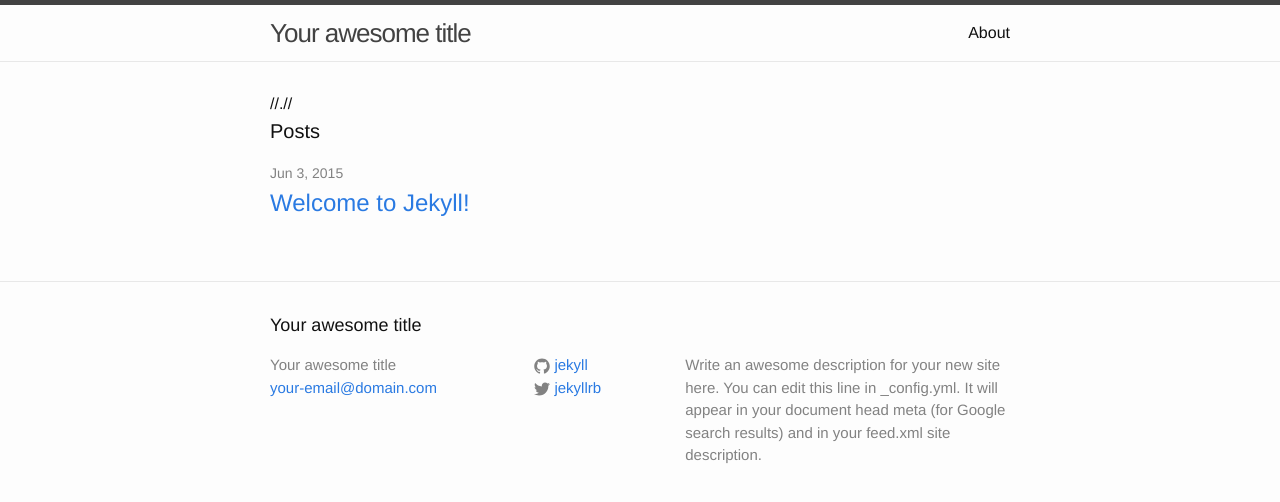
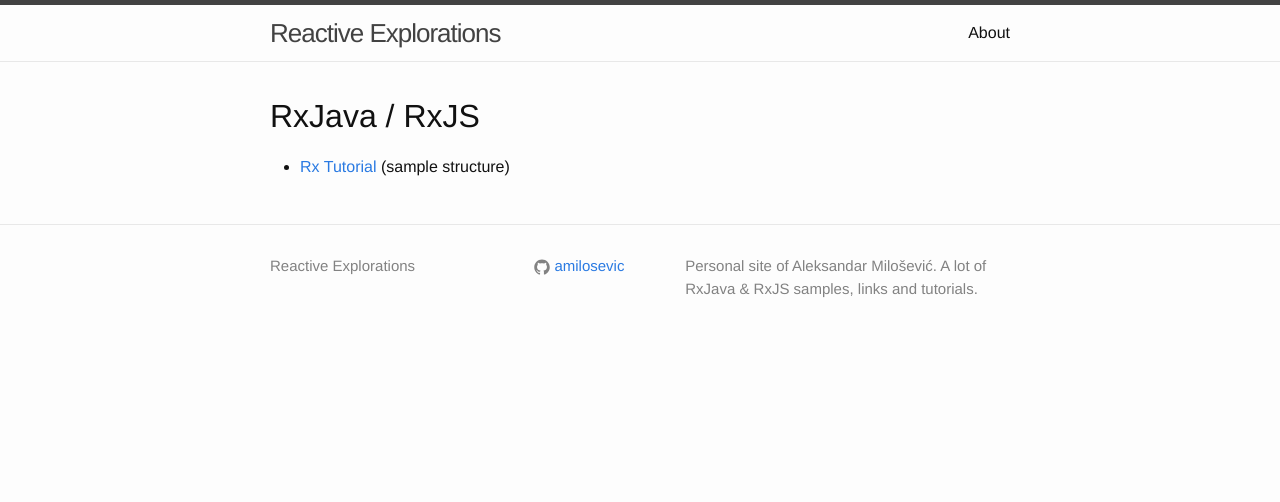
Before and after one commit to amilosevic/amilosevic.github.io, a Jekyll site: the page built from index.html, in a window 1280 px wide. Shown: the top 502 px of the page. Built offline with Jekyll 4.4.1, drawn with Linux system fonts in a browser that asks for light colours.

Commit message:
struktura tutorijala kroz kolekcije sređena prva strana

```diff
--- a/_config.yml
+++ b/_config.yml
@@ -1,14 +1,11 @@
 # Site settings
-title: Your awesome title
-email: your-email@domain.com
+title: Reactive Explorations
+#email: your-email@domain.com
 description: > # this means to ignore newlines until "baseurl:"
-  Write an awesome description for your new site here. You can edit this
-  line in _config.yml. It will appear in your document head meta (for
-  Google search results) and in your feed.xml site description.
+  Personal site of Aleksandar Milošević. A lot of RxJava & RxJS samples, links and tutorials.
 baseurl: "" # the subpath of your site, e.g. /blog/
 url: "http://amilosevic.github.com" # the base hostname & protocol for your site
-twitter_username: jekyllrb
-github_username:  jekyll
+github_username:  amilosevic
 
 gems:
   - jekyll-gist
@@ -17,5 +14,5 @@ gems:
 markdown: kramdown
 
 collections:
- rx_tutorial:
+ tutorial:
   output: true
--- a/_includes/footer.html
+++ b/_includes/footer.html
@@ -2,7 +2,7 @@
 
   <div class="wrapper">
 
-    <h2 class="footer-heading">{{ site.title }}</h2>
+    <!-- h2 class="footer-heading">{{ site.title }}</h2-->
 
     <div class="footer-col-wrapper">
       <div class="footer-col  footer-col-1">
--- a/index.html
+++ b/index.html
@@ -4,22 +4,10 @@ layout: default
 {% include base.html %}
 <div class="home">
 
- //{{ base }}//
+ <h1>RxJava / RxJS</h1>
 
-  <h1 class="page-heading">Posts</h1>
-
-  <ul class="post-list">
-    {% for post in site.posts %}
-      <li>
-        <span class="post-meta">{{ post.date | date: "%b %-d, %Y" }}</span>
-
-        <h2>
-          <a class="post-link" href="{{ base }}{{ post.url }}">{{ post.title }}</a>
-        </h2>
-      </li>
-    {% endfor %}
-  </ul>
-
-  <!-- p class="rss-subscribe">subscribe <a href="{{ "/feed.xml" | prepend: site.baseurl }}">via RSS</a></p-->
+ <ul>
+   <li> <a href="{{base}}/tutorial/rx/index.html"> Rx Tutorial</a> (sample structure)
+ <ul>
 
 </div>
```
Also changed, not shown: _tutorial/rx/index.html (added, +17 -0 lines), _tutorial/rx/rx-chapter-1.md (added, +6 -0 lines), _tutorial/rx/rx-content.md (added, +5 -0 lines), _tutorial/rx/rx-intro.md (added, +6 -0 lines), _tutorial/rx/rx-tutorial-gist.md (renamed from rx/rx-tutorial-gist.md, +1 -0 lines), _tutorial/rx/rx-tutorial-uvod.md (renamed from rx/rx-tutorial-uvod.md, +1 -0 lines), _tutorial/rx/rx-tutorial.md (renamed from rx/rx-tutorial.md, +1 -0 lines), _tutorial/rx/rx-tutorial-sadrzaj.md (renamed from rx/rx-tutorial-sadrzaj.md), 1 other file.
